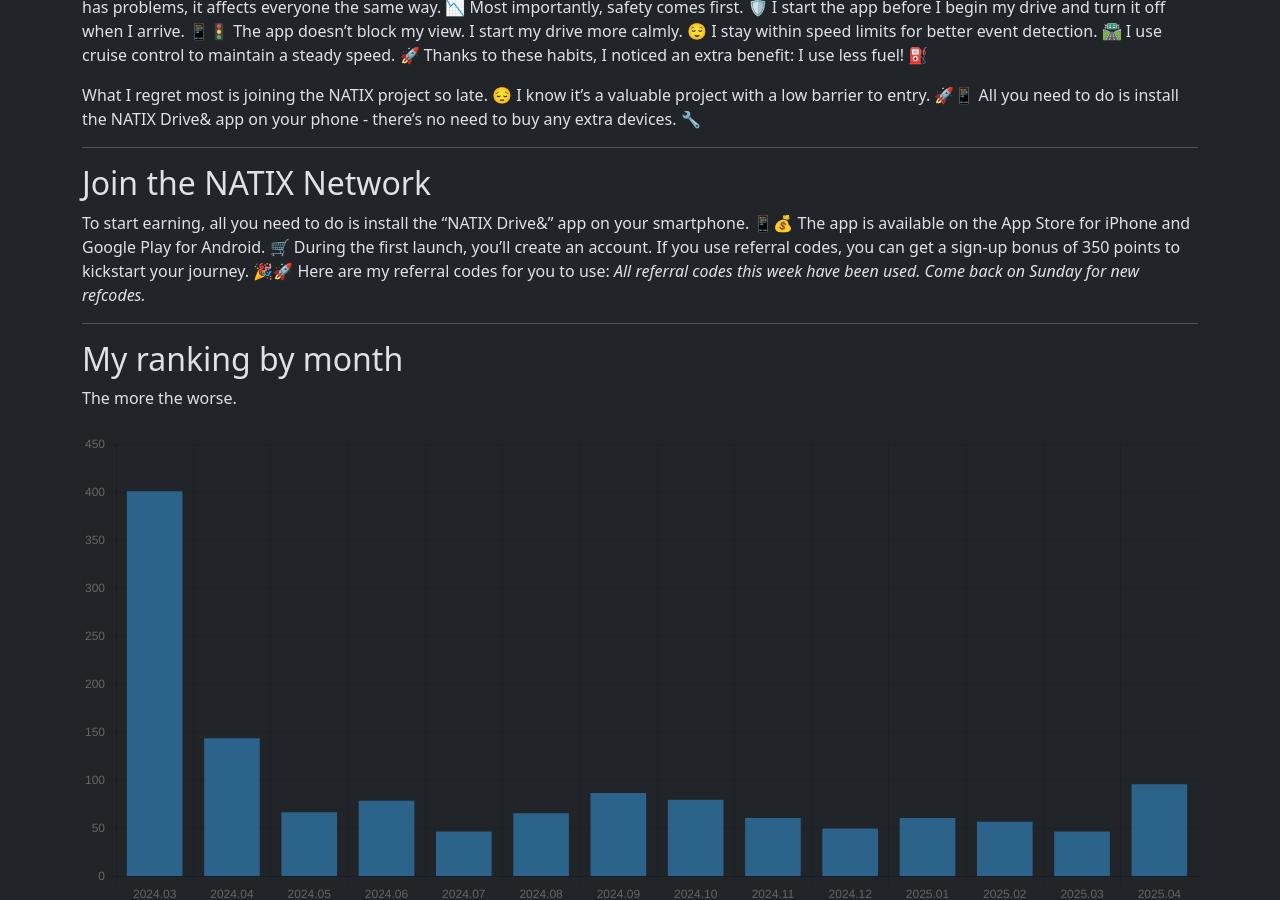
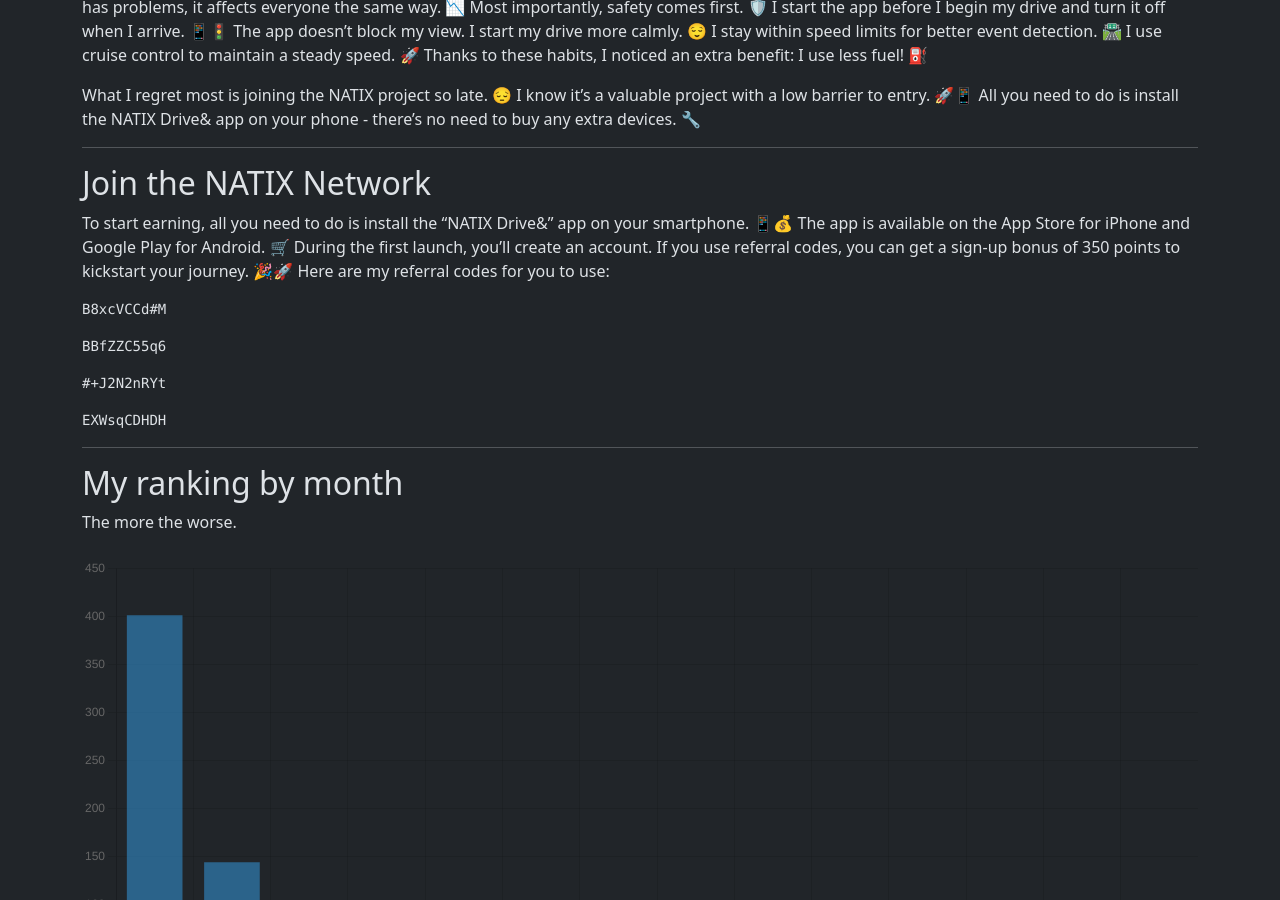
Before and after one commit to torrocus/natix, a Jekyll site: the page built from index.md, in a window 1280 px wide and 900 px high, scrolled down 2311 px. Built offline with Jekyll 4.4.1, drawn with Linux system fonts in a browser that asks for light colours; comment, search, counter and statistics services are not loaded.

Commit message:
Refresh referrer codes

````diff
--- a/index.md
+++ b/index.md
@@ -136,9 +136,26 @@ If you use referral codes, you can get a sign-up bonus of 350 points to kickstar
 🎉🚀
 Here are my referral codes for you to use:
 <!-- NATIX-REFERRAL-CODES-LIST:START -->
+```
+B8xcVCCd#M
+```
+
+```
+BBfZZC55q6
+```
+
+```
+#+J2N2nRYt
+```
+
+```
+EXWsqCDHDH
+```
 <!-- NATIX-REFERRAL-CODES-LIST:END -->
+<!--
 _All referral codes this week have been used.
 Come back on Sunday for new refcodes._
+-->
 
 ---
 
--- a/natix_referral_codes.csv
+++ b/natix_referral_codes.csv
@@ -11,3 +11,7 @@ createdOn,expirieOn,code,usedOn
 2025-05-18,2025-05-25,"5huEmD2Rkq",2025-05-22
 2025-05-18,2025-05-25,"dn7=rMdJAU",2025-05-24
 2025-05-18,2025-05-25,"8pXKqhUeqf",2025-05-19
+2025-05-25,,"B8xcVCCd#M"
+2025-05-25,,"BBfZZC55q6"
+2025-05-25,,"#+J2N2nRYt"
+2025-05-25,,"EXWsqCDHDH"
````
